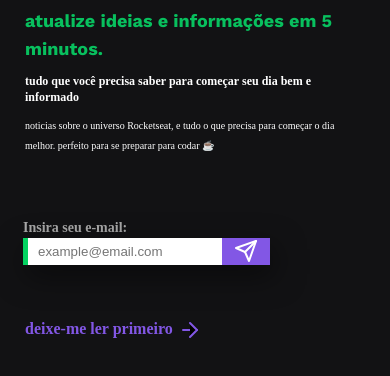
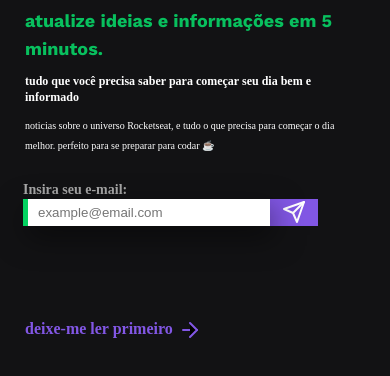
Before and after one commit to milennapalacio/rocket-news, a plain HTML site: page index.html in a window 390 px wide. Shown: the part 172-548 px from the top of the page. Drawn offline with nearby package versions, Linux system fonts and the light colour scheme.

Commit message:
atualizacao mobile

```diff
--- a/assets/css/style.css
+++ b/assets/css/style.css
@@ -152,7 +152,7 @@ form button {
   .desc span {
     font-size: 10px;
   }
-  .form span {
+  /*.form span {
     top: 390px;
     left: -7px;
   }
@@ -167,6 +167,27 @@ form button {
     height: 27px;
     left: 222px;
     top: 410px;
+  }*/
+  .form {
+    display: flex;
+    flex-direction: column;
+    margin-left: -7px;
+  }
+  .form span {
+    position: unset;
+  }
+  form {
+    display: flex;
+  }
+  form input {
+    position: unset;
+    width: 238px;
+    height: 25px;
+  }
+  form button {
+    position: unset;
+    width: 48px;
+    height: 27px;
   }
   .more {
     margin-left: 25px;
```
